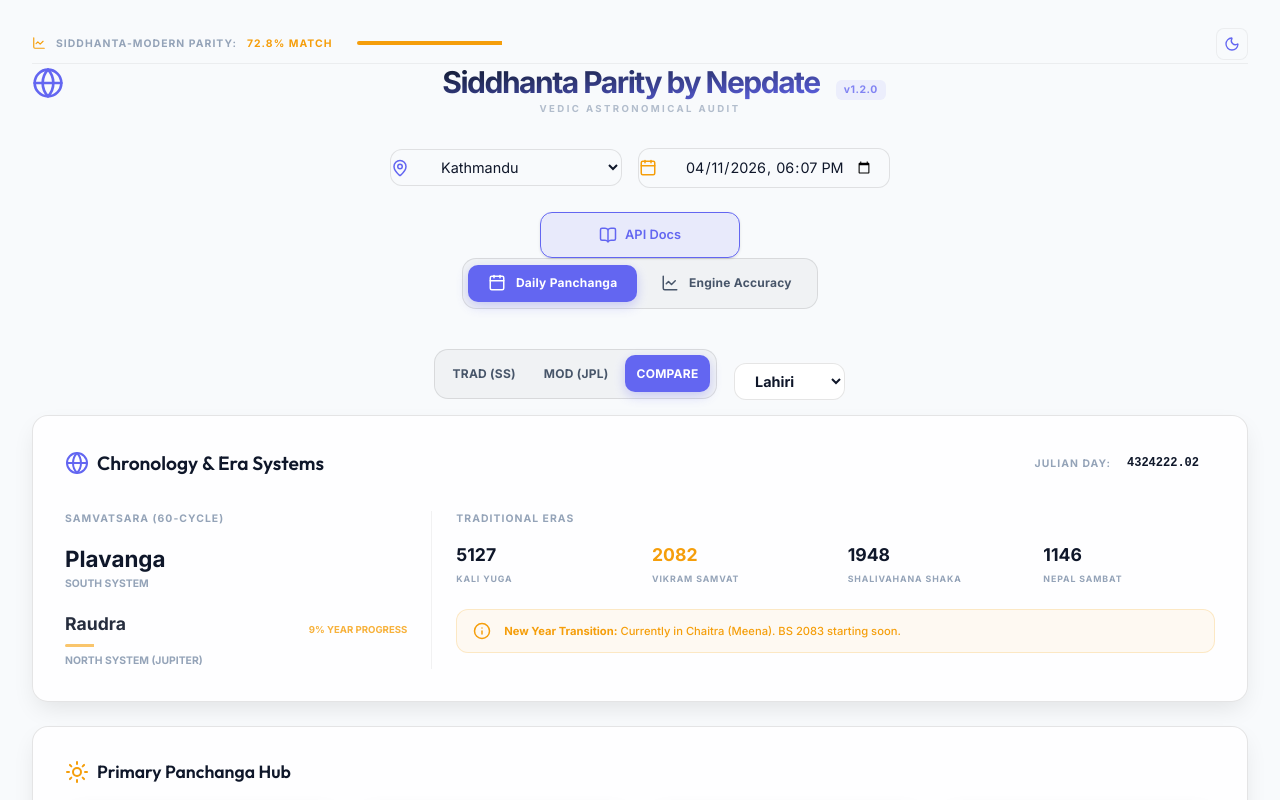
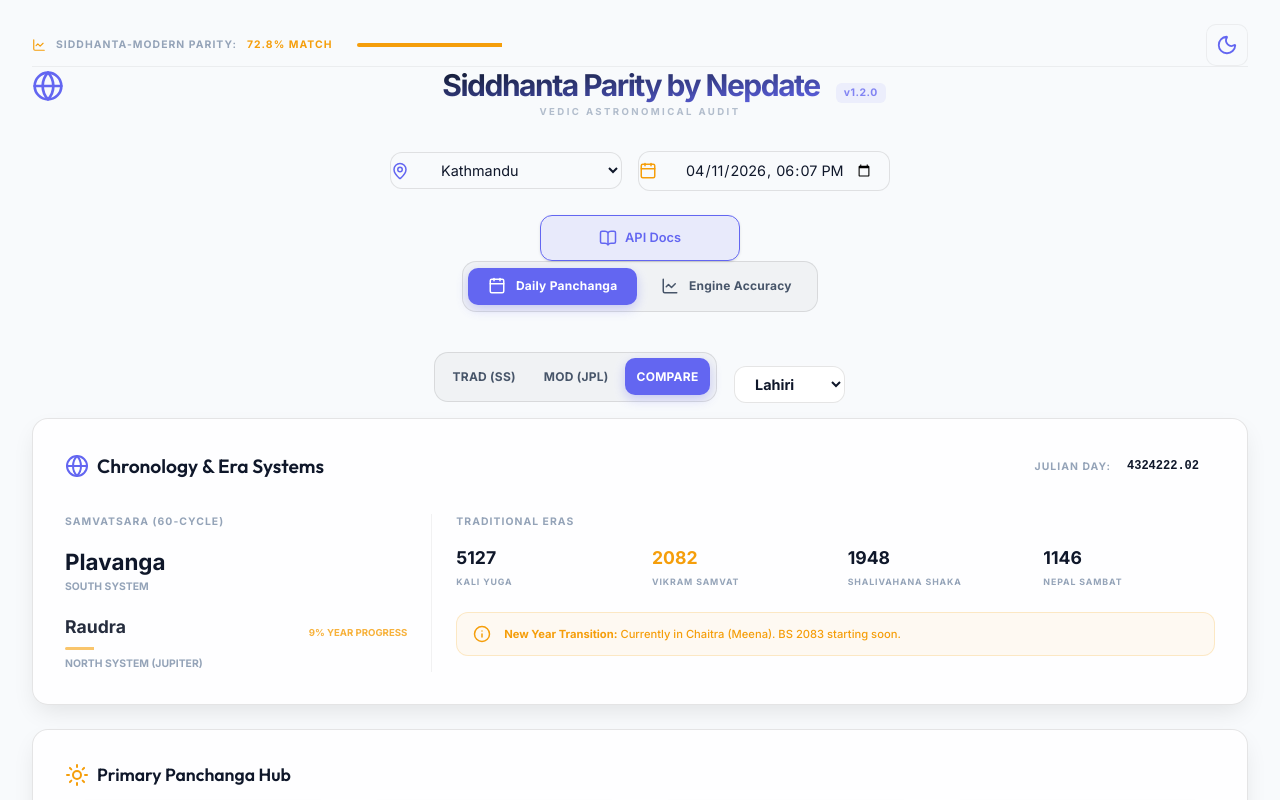
Before and after one commit to khumnath/surya-siddhanta-audit, a React (Vite) app: page / in a window 1280 px wide. Shown: the top 800 px of the page. Built offline with nearby package versions, Linux system fonts and the light colour scheme.

Commit message:
UI: Scaled up theme toggle and icons for better prominence and accessibility

```diff
--- a/src/App.tsx
+++ b/src/App.tsx
@@ -217,18 +217,18 @@
             style={{
               background: 'rgba(255,255,255,0.03)',
               border: '1px solid var(--border-subtle)',
-              width: '32px',
-              height: '32px',
-              borderRadius: '8px',
+              width: '42px',
+              height: '42px',
+              borderRadius: '10px',
               padding: 0
             }}
             title={`Switch to ${theme === 'dark' ? 'Light' : 'Dark'} Mode`}
             className="flex items-center justify-center hover:bg-white/10 transition-colors"
           >
             {theme === 'dark' ? (
-              <Sun size={16} className="text-accent-secondary" />
+              <Sun size={22} className="text-accent-secondary" />
             ) : (
-              <Moon size={16} className="text-accent-primary" />
+              <Moon size={22} className="text-accent-primary" />
             )}
           </button>
         </div>
```
